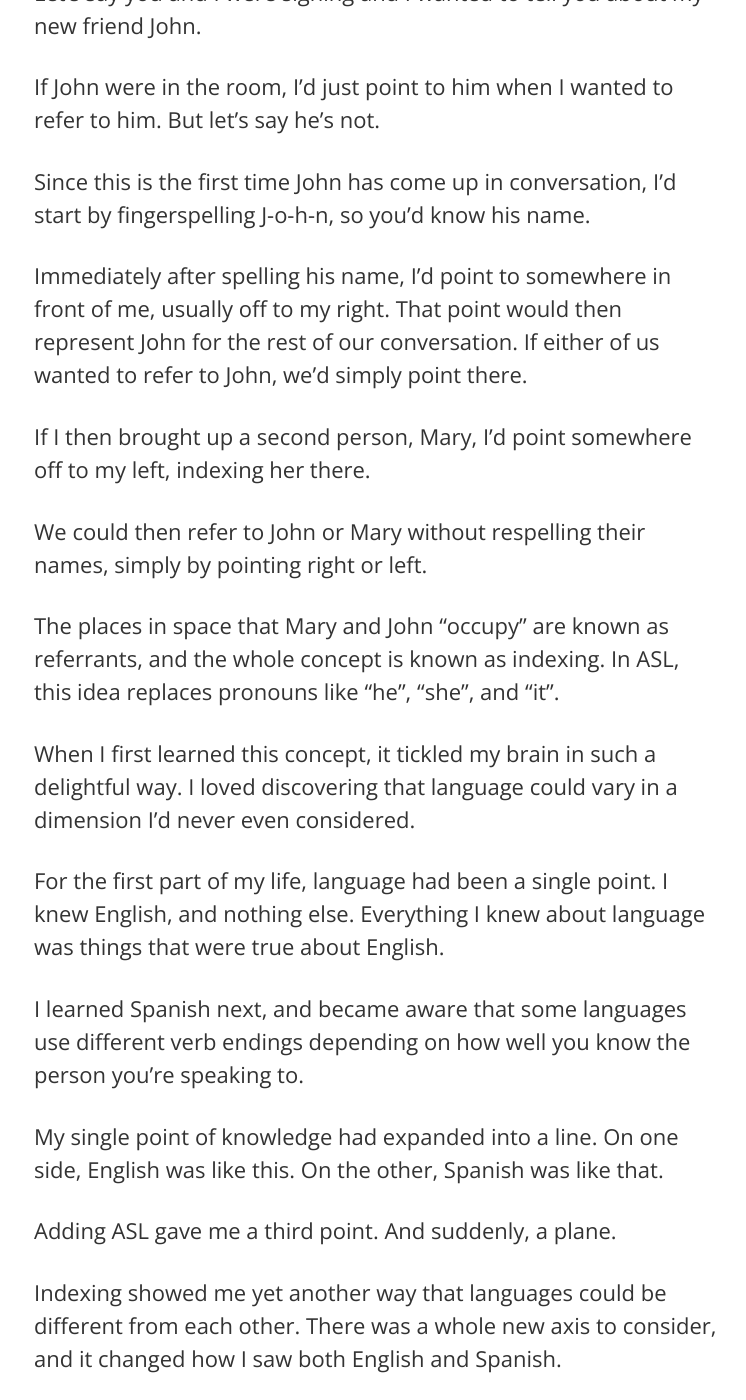
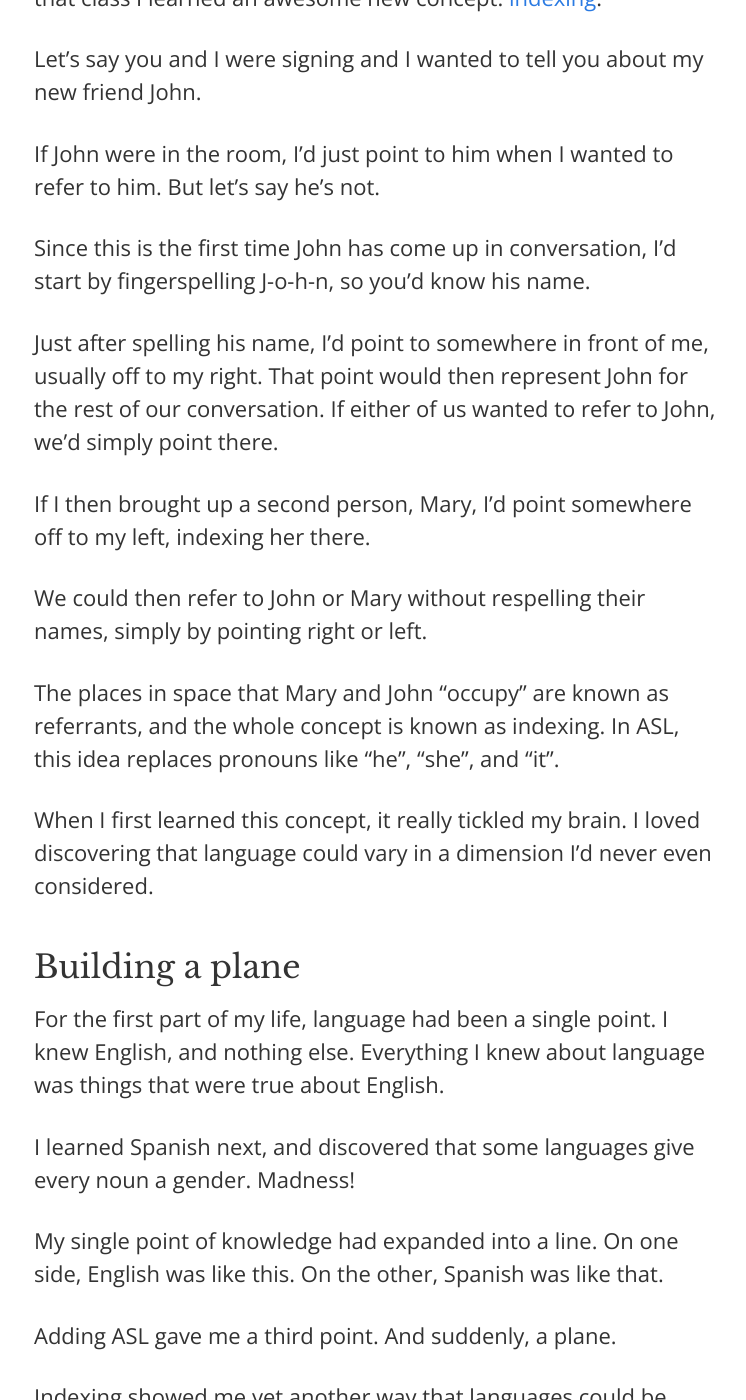
Before and after one commit to r00k/blog, a Jekyll site: the page built from _posts/2016-1-19-compared-to-what.md, in a window 1280 px wide and 1400 px high, scrolled down 315 px. Shown: the whole window, without its empty margins (264-1010 px from the left). Built offline with Jekyll 4.4.1, drawn with Linux system fonts in a browser that asks for light colours; some of the changed text lies outside the part shown.

Commit message:
Tweak copy

```diff
--- a/_posts/2016-1-19-compared-to-what.md
+++ b/_posts/2016-1-19-compared-to-what.md
@@ -3,7 +3,9 @@ title: Compared to What
 layout: post
 ---
 
-A few years ago, I took a class in American Sign Language (ASL). In that class I learned a wonderful new concept: [indexing](http://www.lifeprint.com/asl101/pages-layout/indexing.htm).
+## A different kind of index
+
+A few years ago, I took a class in American Sign Language (ASL). In that class I learned an awesome new concept: [indexing](http://www.lifeprint.com/asl101/pages-layout/indexing.htm).
 
 Let's say you and I were signing and I wanted to tell you about my new friend John.
 
@@ -11,7 +13,7 @@ If John were in the room, I'd just point to him when I wanted to refer to him. B
 
 Since this is the first time John has come up in conversation, I'd start by fingerspelling J-o-h-n, so you'd know his name.
 
-Immediately after spelling his name, I'd point to somewhere in front of me, usually off to my right. That point would then represent John for the rest of our conversation. If either of us wanted to refer to John, we'd simply point there.
+Just after spelling his name, I'd point to somewhere in front of me, usually off to my right. That point would then represent John for the rest of our conversation. If either of us wanted to refer to John, we'd simply point there.
 
 If I then brought up a second person, Mary, I'd point somewhere off to my left, indexing her there.
 
@@ -19,11 +21,13 @@ We could then refer to John or Mary without respelling their names, simply by po
 
 The places in space that Mary and John "occupy" are known as referrants, and the whole concept is known as indexing. In ASL, this idea replaces pronouns like "he", "she", and "it".
 
-When I first learned this concept, it tickled my brain in such a delightful way. I loved discovering that language could vary in a dimension I'd never even considered.
+When I first learned this concept, it really tickled my brain. I loved discovering that language could vary in a dimension I'd never even considered.
+
+## Building a plane
 
 For the first part of my life, language had been a single point. I knew English, and nothing else. Everything I knew about language was things that were true about English.
 
-I learned Spanish next, and became aware that some languages use different verb endings depending on how well you know the person you're speaking to.
+I learned Spanish next, and discovered that some languages give every noun a gender. Madness!
 
 My single point of knowledge had expanded into a line. On one side, English was like this. On the other, Spanish was like that.
 
@@ -31,7 +35,7 @@ Adding ASL gave me a third point. And suddenly, a plane.
 
 Indexing showed me yet another way that languages could be different from each other. There was a whole new axis to consider, and it changed how I saw both English and Spanish.
 
-## To the newer programmers
+## What does this mean for you?
 
 In 2014, 6,000 students graduated from coding bootcamps.
 
```
